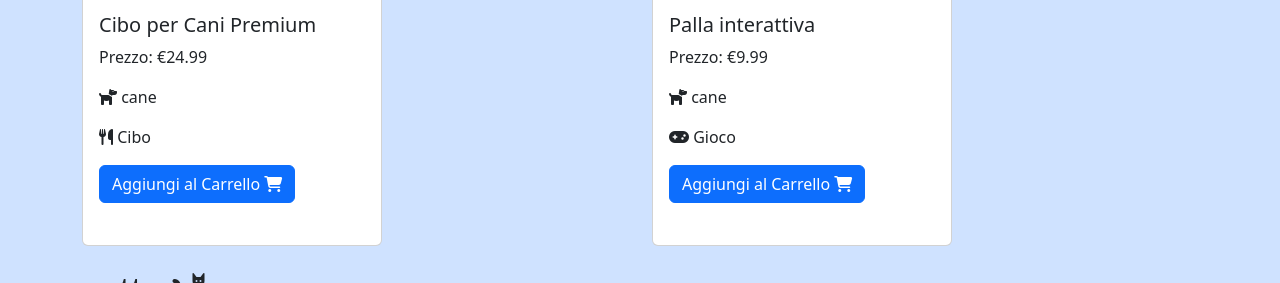
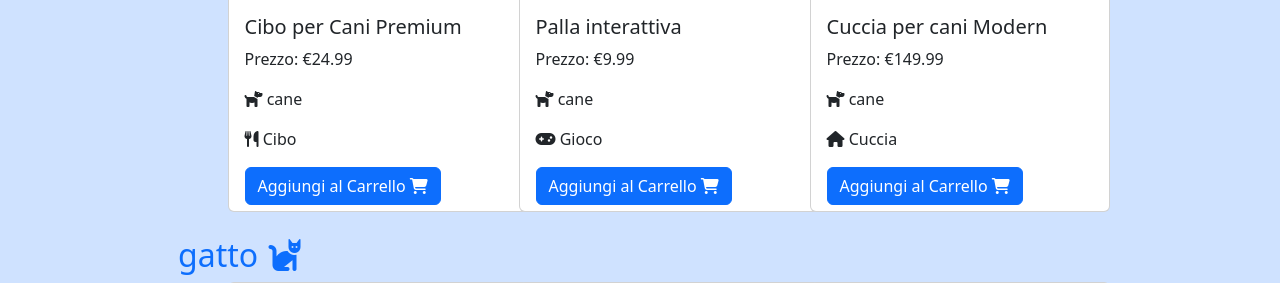
Before and after one commit to gabrielebottari/php-oop-2, a PHP site: page /Classe114/ in a window 1280 px wide. Shown: the part 430-713 px from the top of the page. Run offline with PHP 8.4, Linux system fonts and the light colour scheme.

Commit message:
FIX minor issues

```diff
--- a/css/style.css
+++ b/css/style.css
@@ -12,10 +12,10 @@
 }
 
 .card-body {
-    min-height: 150px;
+    height: 200px;
 }
 
 .card {
-    min-height: 500px;
+    height: 480px;
     width: 300px;
 }
--- a/db.php
+++ b/db.php
@@ -10,7 +10,9 @@
     $products = [
         new food('Cibo per Cani Premium', 24.99, $genre['cane'], 'https://www.bauzaar.it/media/catalog/product/g/r/grafiche-magento-bauzaar_-_2023-04-27t124555.602.jpg?width=700&height=700&store=default&image-type=image','Cibo', 'fa-solid fa-utensils', 'Agnello, Piselli'),
         new toy('Palla interattiva', 9.99, $genre['cane'], 'https://www.pacopetshop.it/3500-thickbox_default/palla-5-sensi-gioco-per-cani.jpg', 'Gioco', 'fa-solid fa-gamepad', 'Gomma', 'Interattiva e resistente'),
-        new toy('Tiragraffi per Gatti',71.99, $genre['gatto'], 'https://shop-cdn-m.mediazs.com/bilder/5/400/115905_pla_modern_living_kb_amora_fg_4024_5.jpg', 'Cuccia', 'fa-solid fa-house', 'Sisal', '60x40x112cm'),
+        new kennel('Cuccia per cani Modern', 149.99, $genre['cane'], 'https://shop-cdn-m.mediazs.com/bilder/4/400/112108_pla_modern_living_hundeh_tte_palma_fg_1296_4.jpg', 'Cuccia', 'fa-solid fa-house', 'Legno, PVC', '66x81x88cm'),
+        new food('Bocconcini in Gelatina', 13.49, $genre['gatto'], 'https://shop-cdn-m.mediazs.com/bilder/6/400/28346_pla_catessy_gravy_duck_400g_6.jpg', 'Cibo', 'fa-solid fa-utensils', 'Anatra, Fegato'),
+        new toy('Tiragraffi per Gatti',71.99, $genre['gatto'], 'https://shop-cdn-m.mediazs.com/bilder/5/400/115905_pla_modern_living_kb_amora_fg_4024_5.jpg', 'Gioco', 'fa-solid fa-house', 'Sisal', '60x40x112cm'),
         new kennel('Cuccia per Gatti Comoda', 49.99, $genre['gatto'], 'https://shop-cdn-m.mediazs.com/bilder/2/400/24722_PLA_Katzenhaus_Pueblo_Mix4_809_17_2.jpg', 'Cuccia', 'fa-solid fa-house', 'Vimini Intrecciato', '56x36x42cm'),
     ];
 
--- a/index.php
+++ b/index.php
@@ -18,19 +18,19 @@
     <main class="bg-primary-subtle">
         <div class="container py-4">
 
-            <nav class="navbar navbar-expand-lg navbar-light bg-light">
+            <nav class="navbar navbar-expand-lg navbar-light bg-primary">
                 <div class="container-fluid">
-                    <a class="navbar-brand" href="#"><h1 class="fw-3">Animal Shop<i class="fa-solid fa-otter"></i></h1></a>
+                    <a class="navbar-brand" href="#"><h1 class="fs-3 text-white">Animal Shop<i class="fa-solid fa-otter"></i></h1></a>
                     <button class="navbar-toggler" type="button" data-bs-toggle="collapse" data-bs-target="#navbarNav" aria-controls="navbarNav" aria-expanded="false" aria-label="Toggle navigation">
                         <span class="navbar-toggler-icon"></span>
                     </button>
                     <div class="collapse navbar-collapse" id="navbarNav">
                         <ul class="navbar-nav ms-auto">
                             <li class="nav-item">
-                                <a class="nav-link" href="http://localhost/Classe114/php-oop-2/login.php">Login</a>
+                                <a class="nav-link  text-white" href="http://localhost/Classe114/php-oop-2/login.php"><i class="fa-solid fa-user"></i> Login</a>
                             </li>
                             <li class="nav-item">
-                                <a class="nav-link" href="http://localhost/Classe114/php-oop-2/cart.php"><i class="fas fa-shopping-cart"></i> Carrello</a>
+                                <a class="nav-link text-white" href="http://localhost/Classe114/php-oop-2/cart.php"><i class="fas fa-shopping-cart"></i> Carrello</a>
                             </li>
                         </ul>
                     </div>
@@ -45,12 +45,12 @@
             }
 
             foreach ($productsByGenre as $genreName => $products) {
-                echo "<h2 class='mt-4'>" . htmlspecialchars($genreName) . " <i class='" . htmlspecialchars($products[0]->genre->icon) . "'></i></h2>";
-                echo '<div class="row row-cols-1 row-cols-md-2">';
+                echo "<h2 class='mt-4 text-primary ps-5 ms-5'>" . htmlspecialchars($genreName) . " <i class='" . htmlspecialchars($products[0]->genre->icon) . "'></i></h2>";
+                echo '<div class="row row-cols-1 row-cols-md-4 g-5 justify-content-center">';
                 foreach ($products as $product) {
                     echo '
                         <div class="col">
-                            <div class="card h-100">
+                            <div class="card py-3">
                                 <img src="' . htmlspecialchars($product->image) . '" class="card-img-top" alt="' . htmlspecialchars($product->name) . '" style="height: 200px; object-fit: cover;">
                                 <div class="card-body">
                                     <h5 class="card-title">' . htmlspecialchars($product->name) . '</h5>
```
Also changed, not shown: cart.php (+18 -18 lines), checkout.php (+6 -4 lines), login.php (+25 -10 lines), payment.php (+7 -4 lines).
